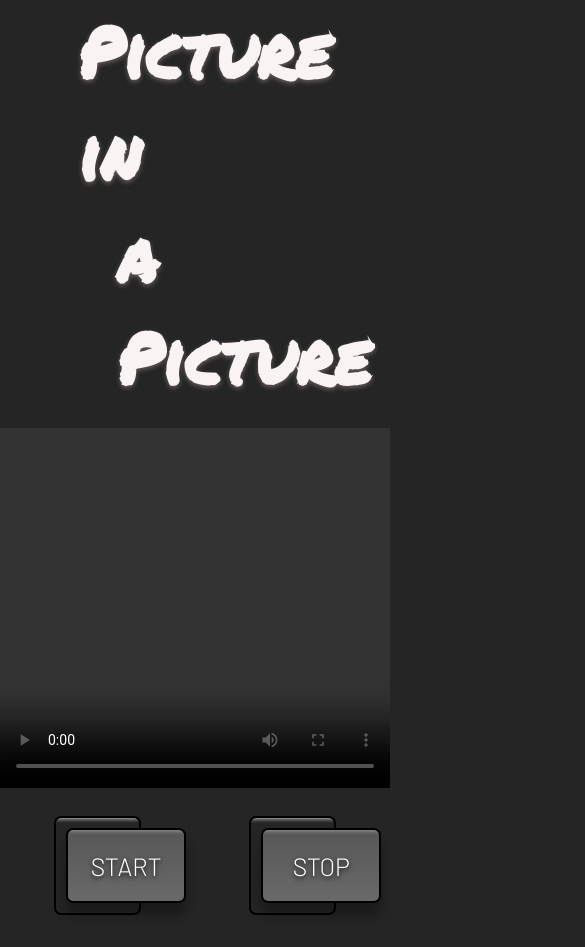
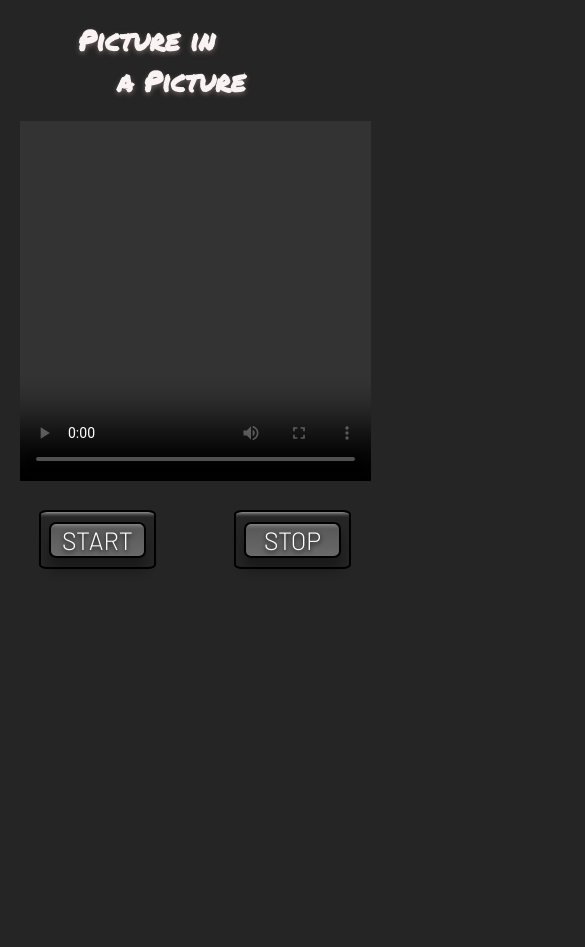
Before and after one commit to bee-w/pic-in-pic, a plain HTML site: page index.html in a window 390 px wide. Shown: the top 947 px of the page, 585 px wide, since content can reach past the window. After the commit the page ends 844 px from the top, so only its background shows below. Drawn offline with Linux system fonts and the light colour scheme.

Commit message:
phone media query complete

```diff
--- a/script.js
+++ b/script.js
@@ -31,7 +31,7 @@ stopButton.addEventListener('click', () => {
             .catch(error => {
 
             })
-    } else{
+    } else {
 
     }
 });
--- a/style.css
+++ b/style.css
@@ -14,10 +14,11 @@ body {
 }
 
 h1 {
+    font-size: 4.5rem;
     color:rgb(250, 243, 243);
     font-family: 'Permanent Marker', cursive;
     text-align: left;
-    padding: 0 0 0 20%;
+    padding: 5% 0 0 20%;
     margin: 0;
     text-shadow: 0 2px 5px rgb(107, 95, 95);
 }
@@ -33,6 +34,10 @@ h1 {
     text-align: center;
     margin-top: 5%;
     margin-bottom: 5%;
+}
+
+video{
+    width: 90%;
 }
 
 
@@ -54,7 +59,7 @@ h1 {
 button {
     cursor: pointer;
     outline: none;
-    width: 120px;
+    width: 90%;
     height: 75px;
     font-family: 'Barlow', sans-serif;
     font-size: 25px;
@@ -74,3 +79,45 @@ button:active {
     transform: translateY(3px);
     box-shadow: 6px 6px 0 rgba(0, 0, 0, 0.3);
 }
+
+@media only screen and (max-width: 600px) {
+
+    h1 {
+        font-size: 80%;
+        color:rgb(250, 243, 243);
+        font-family: 'Permanent Marker', cursive;
+        text-align: left;
+        padding: 5% 0 0 20%;
+        margin: 0;
+        text-shadow: 0 2px 5px rgb(107, 95, 95);
+    }
+
+    .video-container {
+        border-radius: 10px;
+        width: 100%;
+        text-align: center;
+        margin-top: 5%;
+        margin-bottom: 5%;
+    }
+
+    video {
+        width: 90%;
+    }
+
+    .button-container {
+        padding: 2%;
+        border-radius: 7%;
+        width: 25%;
+        height: auto;
+        text-align: center;
+    }
+
+    button {
+        width: 100%;
+        height: auto;
+    }
+
+    .buttons {
+        padding-bottom: 5%;
+    }
+  }
```
